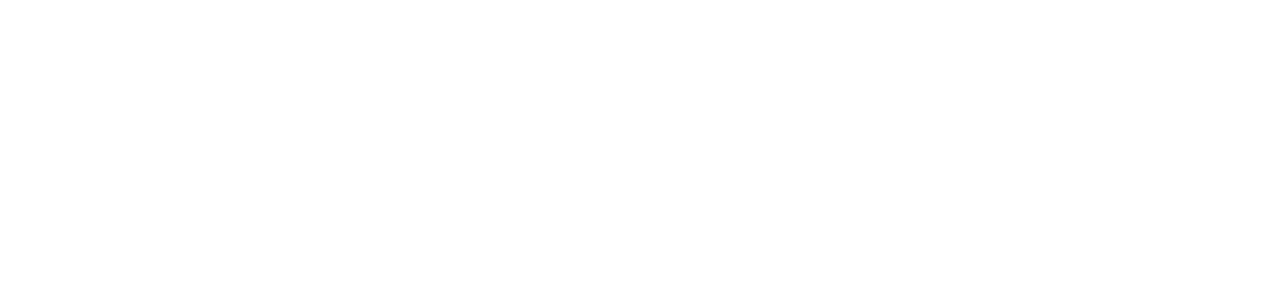
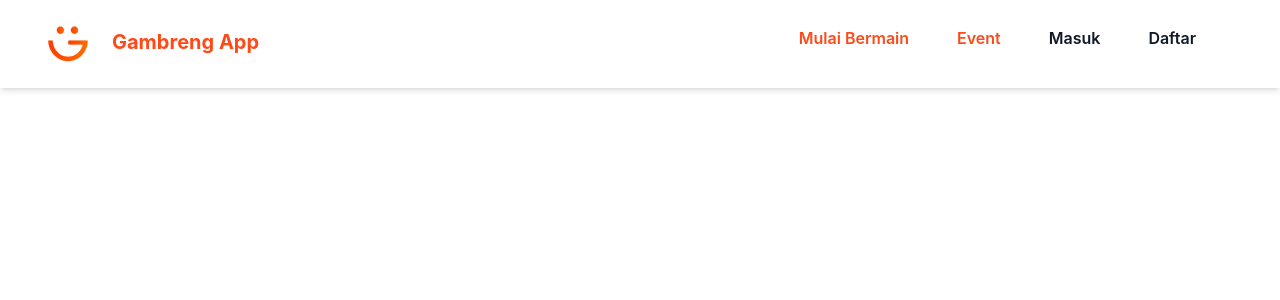
Before and after one commit to zulnurdiana/Gambreng-App-FrontEnd, a React (Create React App) app: page /detailevent in a window 1280 px wide. Before the commit this address had no page. Shown: the top 300 px of the page. Built offline with nearby package versions, Linux system fonts and the light colour scheme.

Commit message:
add detalEvent

```diff
--- a/src/App.js
+++ b/src/App.js
@@ -4,7 +4,7 @@
 import Daftar from "./pages/Daftar";
 import Event from "./pages/Event";
 import Permainan from "./pages/Permainan";
-
+import DetailEvent from "./pages/DetailEvent";
 function App() {
   return (
     <div>
@@ -15,6 +15,7 @@
           <Route path="/signup" element={<Daftar />} />
           <Route path="/event" element={<Event />} />
           <Route path="/permainan" element={<Permainan />} />
+          <Route path="/detailevent" element={<DetailEvent />} />
         </Routes>
       </BrowserRouter>
     </div>
--- /dev/null
+++ b/src/components/DetailAcara.js
@@ -0,0 +1,13 @@
+import React from "react";
+
+const DetailAcara = () => {
+  return (
+    <div className="min-full-no-navbar pt-24">
+      <div class="container">
+
+      </div>
+    </div>
+  );
+};
+
+export default DetailAcara;
--- a/src/components/Navbar.js
+++ b/src/components/Navbar.js
@@ -23,11 +23,20 @@
                 class="py-5 absolute top-full right-2 shadow-lg max-w-[200px] w-full rounded-lg px-7  bg-white lg:block lg:static lg:max-w-full lg:bg-transparent lg:shadow-none lg:rounded-none"
               >
                 <ul class="block lg:flex">
-                  <NavLink to={"/permainan"}>
-                    <span class="text-base lg:font-semibold mb-3 flex text-primary  lg:mx-6">
-                      Mulai Bermain
-                    </span>
-                  </NavLink>
+                  <li class="group">
+                    <NavLink to={"/permainan"}>
+                      <span class="text-base lg:font-semibold mb-3 flex text-primary  lg:mx-6">
+                        Mulai Bermain
+                      </span>
+                    </NavLink>
+                  </li>
+                  <li class="group">
+                    <NavLink to={"/event"}>
+                      <span class="text-base lg:font-semibold mb-3 flex text-primary  lg:mx-6">
+                        Event
+                      </span>
+                    </NavLink>
+                  </li>
                   <li class="group">
                     <NavLink to={"/signin"}>
                       <span className="text-base lg:font-semibold mb-3 flex text-dark group-hover:text-primary lg:mx-6">
--- /dev/null
+++ b/src/pages/DetailEvent.js
@@ -0,0 +1,13 @@
+import React from "react";
+import Layout from "./Layout";
+import DetailAcara from "../components/DetailAcara";
+
+const DetailEvent = () => {
+  return (
+    <Layout>
+      <DetailAcara />
+    </Layout>
+  );
+};
+
+export default DetailEvent;
```
